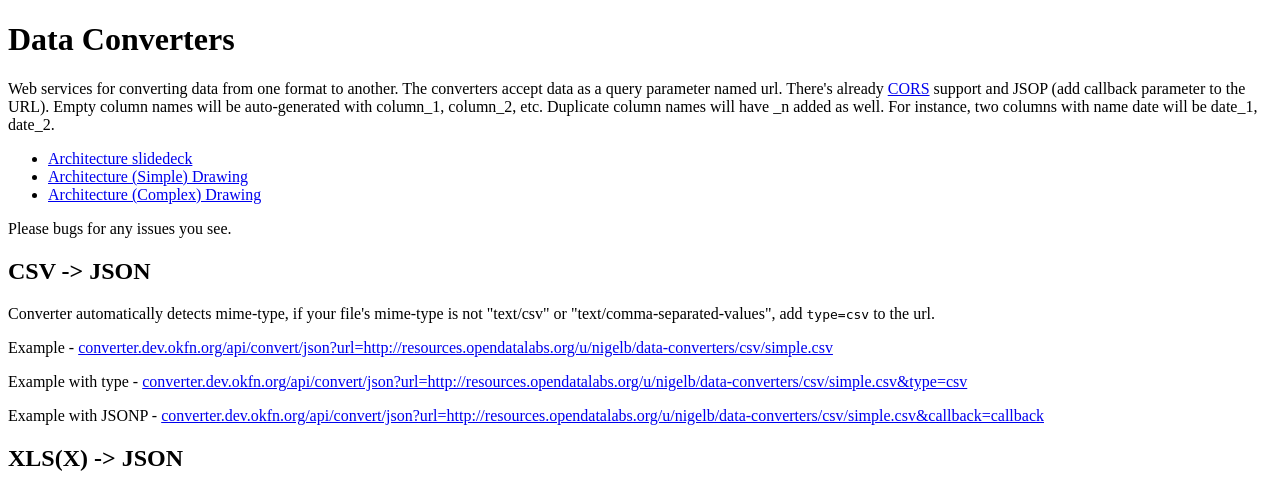
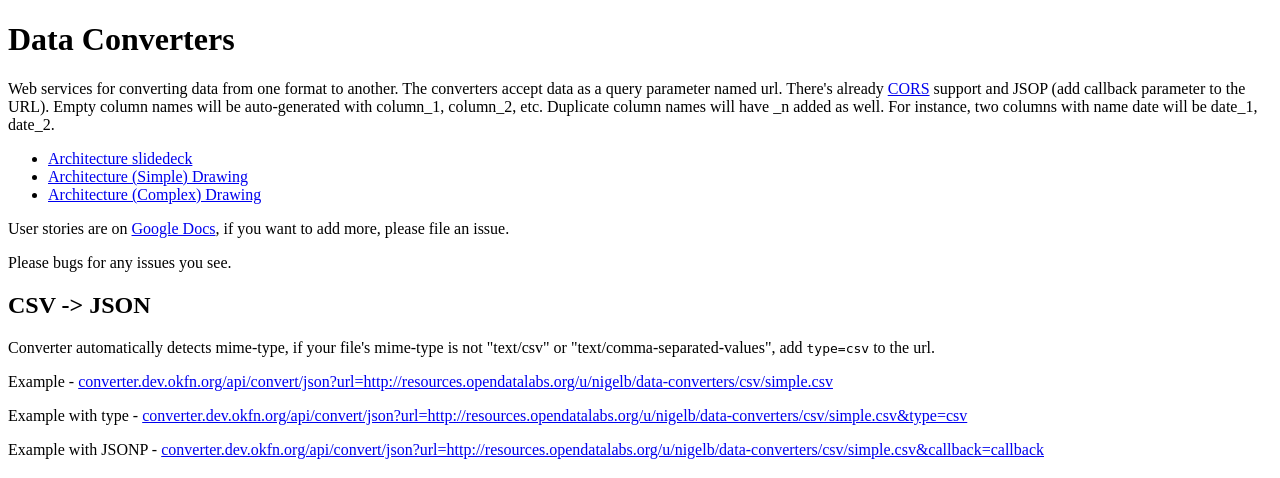
Before and after one commit to rufuspollock-okfn/dataconverters, a Python web app: template manhunter/templates/index.html in a window 1280 px wide. Shown: the top 478 px of the page. Run offline with Jinja, Linux system fonts and the light colour scheme; the template is opened without the code that fills it, so the values that code supplies are empty.

Commit message:
Add user stories to documentation. Fixes #24

```diff
--- a/manhunter/templates/index.html
+++ b/manhunter/templates/index.html
@@ -17,6 +17,8 @@
         <li><a href="https://docs.google.com/drawings/d/1fxamPv8ccJYI-NSQJ_7hcPoF5X8eBTQDatg-HCybsZk/edit">Architecture (Simple) Drawing</a></li>
         <li><a href="https://docs.google.com/drawings/d/1GbtXf5m9HLVXTNXhJiE0V1SQs0mP9os11y-48TDzKqA/edit">Architecture (Complex) Drawing</a></li>
       </ul>
+
+      <p>User stories are on <a href="https://docs.google.com/document/d/1ivosmeaFS0NgQI-wlehCIdQGlnRm-Yk571tqA2FMBqg/edit">Google Docs</a>, if you want to add more, please file an issue.</p>
 
       <p>Please bugs for any issues you see.</p>
 
```
Also changed, not shown: README.md.
